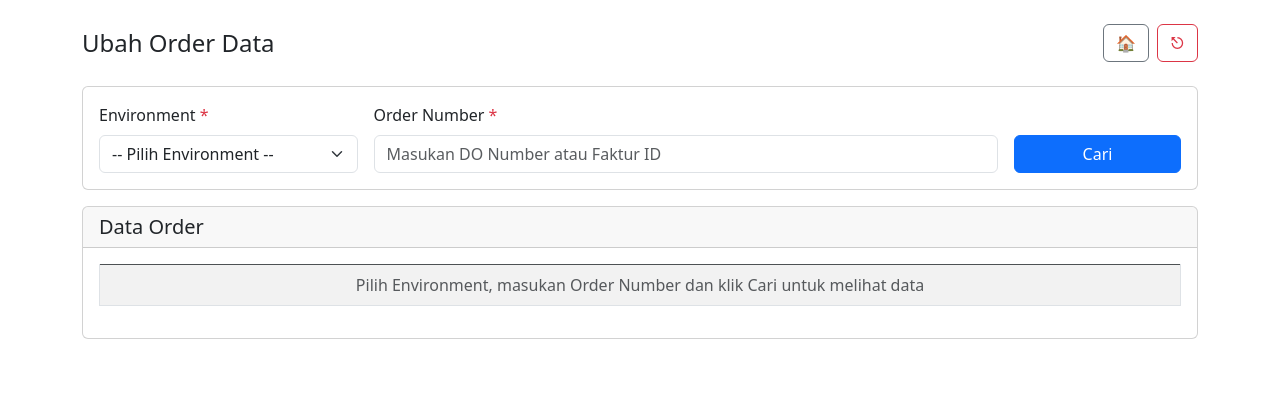
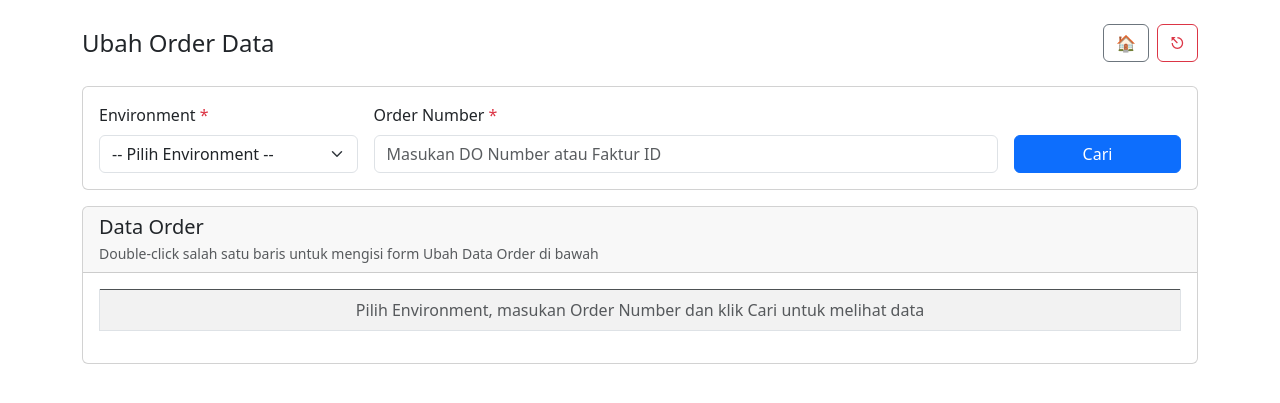
Before and after one commit to nugie07/armos_tools, a Flask app: page /menu/ubah-order-status in a window 1280 px wide. Shown: the top 403 px of the page. Run offline with Flask 3, Linux system fonts and the light colour scheme; the visitor is signed in with stand-in values (Sample User, id 1); parts of the project's set-up code (start-up, migrations or seed data) failed here and were passed over; some libraries are stand-ins or nearby versions.

Commit message:
feat: Ubah Order Data - double-click row to fill form, API returns all rows + count
Co-authored-by: Cursor <cursoragent@cursor.com>

```diff
--- a/app.py
+++ b/app.py
@@ -1373,7 +1373,8 @@ def api_ubah_order_status_search():
         orders = find_orders_by_order_number(env, order_number)
         if not orders:
             return jsonify({"status": 404, "message": f"Order Number {order_number} tidak ditemukan"}), 404
-        return jsonify({"status": 200, "data": orders})
+        # Selalu kirim array agar frontend menampilkan semua baris (bisa > 1 untuk 1 order number)
+        return jsonify({"status": 200, "data": list(orders), "count": len(orders)})
     except Exception as e:
         return jsonify({"status": 500, "message": f"Error: {str(e)}"}), 500
 
--- a/templates/ubah_order_status.html
+++ b/templates/ubah_order_status.html
@@ -80,6 +80,7 @@
       <div class="card mb-3">
         <div class="card-header">
           <h5 class="mb-0">Data Order</h5>
+          <small class="text-muted d-block mt-1" id="dataOrderHint">Double-click salah satu baris untuk mengisi form Ubah Data Order di bawah</small>
         </div>
         <div class="card-body table-container">
           <div id="loadingOrderTable" class="loading-overlay d-none">
@@ -108,7 +109,7 @@
       <div class="card mb-3" id="statusUpdateCard" style="display: none;">
         <div class="card-header">
           <h5 class="mb-0">Ubah Data Order</h5>
-          <small class="text-white-50 d-block mt-1">Pilih satu baris di tabel di atas untuk mengubah data order tersebut</small>
+          <small class="text-white-50 d-block mt-1">Double-click satu baris di tabel Data Order di atas, lalu isi perubahan di bawah ini</small>
         </div>
         <div class="card-body">
           <form id="frmUpdateStatus" class="row g-3">
@@ -379,9 +380,11 @@
               renderTableHeaders(orderTableHeader, first);
               renderTableRows(orderTableBody, dataList, headers);
 
-              // Store list for row selection
               currentOrderData = null;
               window._orderList = dataList;
+
+              const hintEl = document.getElementById('dataOrderHint');
+              if (hintEl) hintEl.textContent = 'Menampilkan ' + dataList.length + ' data. Double-click salah satu baris untuk mengisi form Ubah Data Order di bawah.';
 
               statusUpdateCard.style.display = 'block';
               updateFormPlaceholders(null);
@@ -389,7 +392,7 @@
               inputOrderIntegrationId.value = '';
               inputDeliveryDate.value = '';
               document.querySelectorAll('#tblOrder tbody tr.selected').forEach(r => r.classList.remove('selected'));
-              // Jika hanya 1 baris, auto-select
+              // Jika hanya 1 baris, auto-select dan isi form
               if (dataList.length === 1) {
                 const firstRow = orderTableBody.querySelector('tr.selectable');
                 if (firstRow) {
@@ -493,8 +496,8 @@
         }
       }
 
-      // Row click: pilih order untuk diedit
-      orderTableBody.addEventListener('click', (e) => {
+      // Double-click baris: pilih order dan isi form Ubah Data Order
+      orderTableBody.addEventListener('dblclick', (e) => {
         const tr = e.target.closest('tr.selectable');
         if (!tr || !window._orderList) return;
         const index = parseInt(tr.dataset.index, 10);
```
